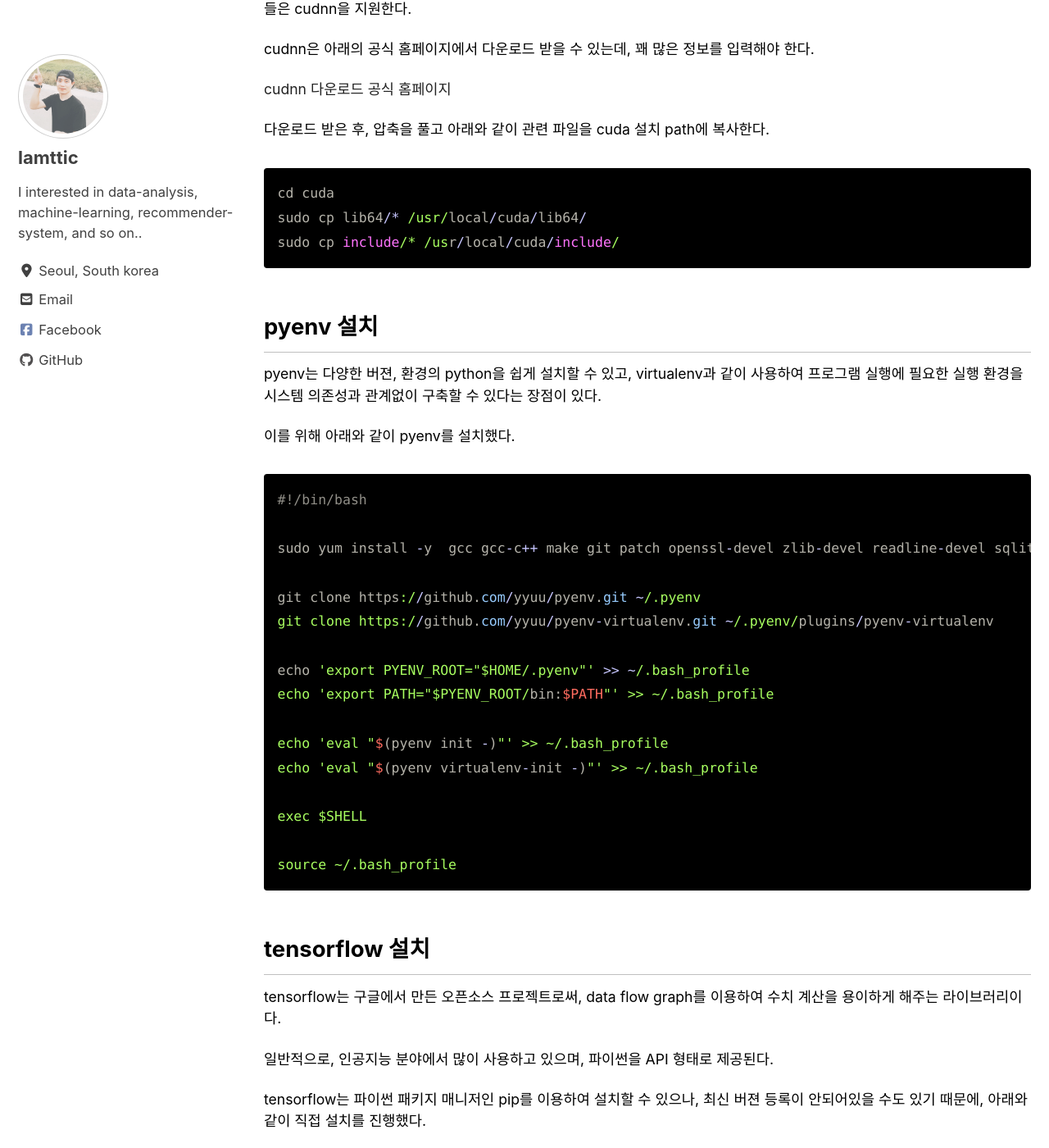
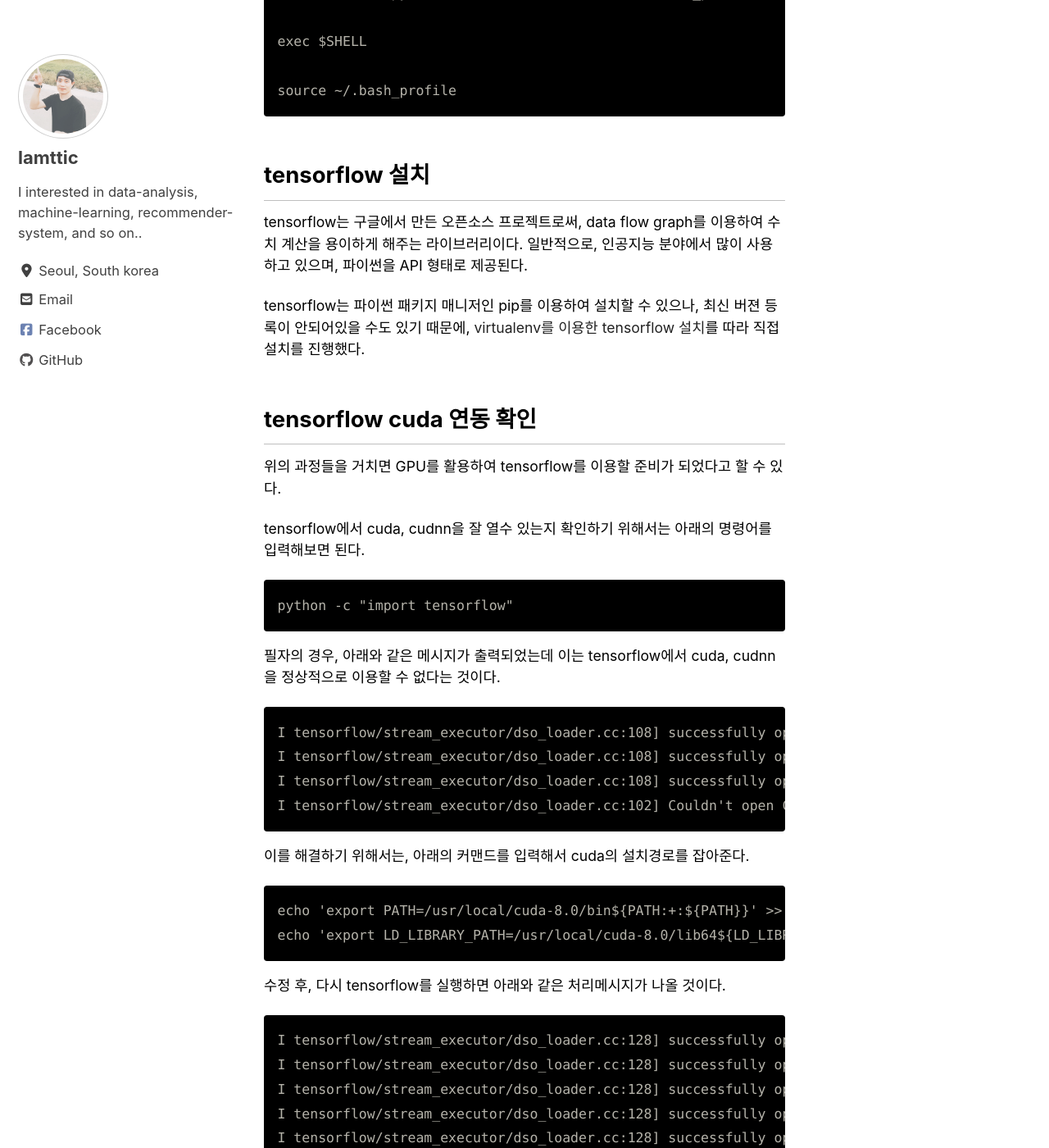
Before and after one commit to lamttic/lamttic.github.io, a Jekyll site: the page built from _posts/2016-12-29-01.markdown, in a window 1280 px wide and 1400 px high, scrolled down 3572 px. Shown: the whole window at 82% size. Built offline with Jekyll 4.4.1, drawn with Linux system fonts in a browser that asks for light colours; cached includes are drawn as plain includes; nearby versions of some CDN libraries; some of the changed text lies outside the part shown.

Commit message:
2016-12-29-01 글 수정

````diff
--- a/_posts/2016-12-29-01.markdown
+++ b/_posts/2016-12-29-01.markdown
@@ -1,44 +1,22 @@
 ---
 layout: single
-classes: wide
 excerpt: ""
 title: "딥러닝 테스트용 PC 설치 및 설정"
 date: 2016-12-29 15:42:00 +0900
 tags: deep-learning pc install
 ---
 
-이번에 사내프로젝트의 일환으로 이미지 분석 및 처리를 위한 딥러닝 테스트 PC를 구매하였다.
+최근 사내프로젝트의 일환으로 이미지 분석 및 처리를 위한 딥러닝 테스트 PC를 구매하였다. 이 글에서는 딥러닝 테스트용으로 구매한 PC의 기본적인 설정을 했던 내 경험에 대해 기술하고자 한다.
 
-이 포스트는 딥러닝 테스트용으로 구매한 PC의 기본적인 설정을 하는 일련의 작업에 대해 기술하고자 한다.
-
-이번에 구매한 PC의 주요한 하드웨어 스펙은 다음과 같다.
+이번에 구매한 PC의 주요한 하드웨어 스펙은 다음과 같다. 구매한 부품 중 가장 중요하게 생각해야 할 부품은 그래픽 카드, 파워, 케이스이다.
 
 ![PC 하드웨어 스펙]({{ site.url }}/assets/images/2016-12-29-01-01.png)
 
-딥러닝용 PC 구매에서 중요한 부분은 GPU, 파워, 케이스라고 할 수 있다.
-
-자세한 내용은 관련 블로그를 참고하면 될 것 같다.
-~~[관련 블로그]~~
-
 ## OS 설치
 
-우선 OS는 Linux 계열 중 CentOS 7을 설치하기로 했다.(이 중 mininal 버젼 설치)
+우선 OS는 Linux 계열 중 CentOS 7을 설치하기로 했다.(이 중 mininal 버젼 설치) 별 다른 이유는 없었고 Windows는 개발용으로 적합하지 않았고, 다른 개발 서버와 서버 계열을 맞추는게 여러모로 편했기 때문이다.
 
-별 다른 이유는 없었고 Windows는 개발용으로 적합하지 않았고, 다른 개발 서버와 서버 계열을 맞추는게 여러모로 편했기 때문이다.
-
-부팅 디스크를 만드는 것은 아래의 블로그를 참고했다.
-
-[부팅 디스크 참고 블로그]
-
-블로그에서 언급된 프로그램 중 `win32diskimagek`를 이용하여 부팅디스크를 만들었고, BIOS 설정에서 시동디스크를 변경하여 설치를 시작했다.
-
-설치가 잘 되는 듯 하다가 모니터가 갑자기 먹통이 된다....
-
-정신이 아득하다.....
-
-검색해보니, 구매한 gtx 1080의 Driver가 설치가 되지 않아 모니터가 IO를 받을 수 없는 문제라 한다.
-
-해결책은 원격 접속을 통해 Driver를 설치하란다..(~~저기 뭐 OS가 설치완료되어야 원격 접속을 하지요...~~)
+`win32diskimagek`를 이용하여 부팅디스크를 만들었고, BIOS 설정에서 시동디스크를 변경하여 설치를 시작했다. 설치가 잘 되는 듯 하다가 모니터가 갑자기 먹통이 된다.... 정신이 아득하다..... 검색해보니, 구매한 gtx 1080의 Driver가 설치가 되지 않아 모니터가 IO를 받을 수 없는 문제라 한다. 해결책은 원격 접속을 통해 Driver를 설치하란다..(~~저기 뭐 OS가 설치완료되어야 원격 접속을 하지요...~~)
 
 정신을 차려보자.
 
@@ -47,15 +25,13 @@ tags: deep-learning pc install
 1. 그래픽 카드 DVI에 연결되어 있는 모니터 케이블을 메인보드 DVI에 연결
 1. BIOS에서 GPU 선택 옵션을 AUTO로 변경
 
-설치를 다시 시작한다. 설치가 잘된다.
-
-네트워크, 계정 정보 등 여러가지 옵션들을 내가 원하는대로 정한 후, 설치를 완료하도록 하자.
+설치를 다시 시작한다. 설치가 잘된다. 네트워크, 계정 정보 등 여러가지 옵션들을 내가 원하는대로 정한 후, 설치를 완료하도록 하자.
 
 ## 기본 설정
 
 CentOS 7을 설치하고 나서, 기본적인 기능을 위해 다음과 같은 스크립트를 실행시켰다.
 
-{% highlight ruby %}
+```
 #!/bin/bash
 
 sudo yum update
@@ -63,57 +39,34 @@ sudo yum install net-tools
 sudo yum install vim-enhanced
 sudo yum install git
 sudo yum install wget
-{% endhighlight %}
+```
 
 vim을 사용하지 않는 사용자라면 vim-enhanced를 설치하지 않아도 된다.
 
 ## 그래픽 드라이버 설치
 
-그래픽 드라이버 설치는 아래의 블로그를 참고하여 설치하였다.
-
-[그래픽 드라이버 설치 블로그]
-
-설치를 위해 필요한 전처리를 해주고 아래의 NVIDIA 공식 홈페이지를 가서, 자신의 OS와 GPU에 맞는 옵션을 선택하여 드라이버를 다운로드한다.
-
-(다운로드 링크가 직접적으로 제공되지 않아, 직접 다운로드 받은 후 파일을 scp로 이동시켰다.)
-
-[NVIDIA 드라이버 공식 홈페이지]
+그래픽 드라이버 설치는 [그래픽 드라이버 설치 블로그]를 참고하여 설치하였다. 설치를 위해 필요한 전처리를 해주고 [NVIDIA 드라이버 공식 홈페이지]를 가서, 자신의 OS와 GPU에 맞는 옵션을 선택하여 드라이버를 다운로드한다. (다운로드 링크가 직접적으로 제공되지 않아, 직접 다운로드 받은 후 파일을 scp로 이동시켰다.)
 
 다운로드 받은 run 파일을 다음과 같이 실행시키고 안내에 따라 설치를 완료하면 된다.
 
-{% highlight ruby %}
+```
 bash NVIDIA-Linux-x86-64-375.26.run
-{% endhighlight %}
+```
 
 ## cuda 및 cudnn 설치
 
-cuda는 GPU에서 수행하는 일련의 알고리즘을 여러 표준 언어를 사용해서 작성할 수 있도록 하는 기술이다.
+cuda는 GPU에서 수행하는 일련의 알고리즘을 여러 표준 언어를 사용해서 작성할 수 있도록 하는 기술이다. 우리가 비싼 돈을 들여 GPU를 구매한 이유도 바로 이 기술 때문인데, 이 기술이 딥러닝에 필요한 엄청난 양의 연산을 GPU에서 병렬 연산처리할 수 있도록 지원해주기 때문이다. [cuda 설치 안내 홈페이지]에서 안내하는대로 설치를 진행하면 cuda 설치를 완료할 수 있다. cuda 설치파일을 받는 방법은 다양한 방법이 존재하는데, [cuda 다운로드 공식 홈페이지]에서 자신의 옵션에 맞게 선택하여 진행하면 된다.
 
-우리가 비싼 돈을 들여 GPU를 구매한 이유도 바로 이 기술 때문인데, 이 기술이 딥러닝에 필요한 엄청난 양의 연산을 GPU에서 병렬 연산처리할 수 있도록 지원해주기 때문이다.
-
-아래의 공식 홈페이지에서 안내하는대로 설치를 진행하면 cuda 설치를 완료할 수 있다.
-
-[cuda 설치 안내 홈페이지]
-
-cuda 설치파일을 받는 방법은 다양한 방법이 존재하는데, 아래 홈페이지에서 자신의 옵션에 맞게 선택하여 진행하면 된다.
-
-[cuda 다운로드 공식 홈페이지]
-
-cuda 설치가 완료되면 cudnn을 설치하도록 한다.
-
-cudnn은 딥러닝을 위해 고안된 GPU 특화 라이브러리로써, 대다수의 딥러닝 관련 프레임워크(Caffe, Tensorflow, Theano 등)들은 cudnn을 지원한다.
-
-cudnn은 아래의 공식 홈페이지에서 다운로드 받을 수 있는데, 꽤 많은 정보를 입력해야 한다.
-
-[cudnn 다운로드 공식 홈페이지]
+cuda 설치가 완료되면 cudnn을 설치하도록 한다. cudnn은 딥러닝을 위해 고안된 GPU 특화 라이브러리로써, 대다수의 딥러닝 관련 프레임워크(Caffe, Tensorflow, Theano 등)들은 cudnn을 지원한다. cudnn은 [cudnn 다운로드 공식 홈페이지]
+에서 다운로드 받을 수 있는데, 꽤 많은 정보를 입력해야 한다.
 
 다운로드 받은 후, 압축을 풀고 아래와 같이 관련 파일을 cuda 설치 path에 복사한다.
 
-{% highlight ruby %}
+```
 cd cuda
 sudo cp lib64/* /usr/local/cuda/lib64/
 sudo cp include/* /usr/local/cuda/include/
-{% endhighlight %}
+```
 
 ## pyenv 설치
 
@@ -121,7 +74,7 @@ pyenv는 다양한 버젼, 환경의 python을 쉽게 설치할 수 있고, virt
 
 이를 위해 아래와 같이 pyenv를 설치했다.
 
-{% highlight ruby %}
+```
 #!/bin/bash
 
 sudo yum install -y  gcc gcc-c++ make git patch openssl-devel zlib-devel readline-devel sqlite-devel bzip2-devel
@@ -138,17 +91,13 @@ echo 'eval "$(pyenv virtualenv-init -)"' >> ~/.bash_profile
 exec $SHELL
 
 source ~/.bash_profile
-{% endhighlight %}
+```
 
 ## tensorflow 설치
 
-tensorflow는 구글에서 만든 오픈소스 프로젝트로써, data flow graph를 이용하여 수치 계산을 용이하게 해주는 라이브러리이다.
+tensorflow는 구글에서 만든 오픈소스 프로젝트로써, data flow graph를 이용하여 수치 계산을 용이하게 해주는 라이브러리이다. 일반적으로, 인공지능 분야에서 많이 사용하고 있으며, 파이썬을 API 형태로 제공된다.
 
-일반적으로, 인공지능 분야에서 많이 사용하고 있으며, 파이썬을 API 형태로 제공된다.
-
-tensorflow는 파이썬 패키지 매니저인 pip를 이용하여 설치할 수 있으나, 최신 버젼 등록이 안되어있을 수도 있기 때문에, 아래와 같이 직접 설치를 진행했다.
-
-[virtualenv를 이용한 tensorflow 설치]
+tensorflow는 파이썬 패키지 매니저인 pip를 이용하여 설치할 수 있으나, 최신 버젼 등록이 안되어있을 수도 있기 때문에, [virtualenv를 이용한 tensorflow 설치]를 따라 직접 설치를 진행했다.
 
 ## tensorflow cuda 연동 확인
 
@@ -156,43 +105,38 @@ tensorflow는 파이썬 패키지 매니저인 pip를 이용하여 설치할 수
 
 tensorflow에서 cuda, cudnn을 잘 열수 있는지 확인하기 위해서는 아래의 명령어를 입력해보면 된다.
 
-{% highlight ruby %}
+```
 python -c "import tensorflow"
-{% endhighlight %}
+```
 
-필자의 경우, 아래와 같은 메시지가 출력되었는데
+필자의 경우, 아래와 같은 메시지가 출력되었는데 이는 tensorflow에서 cuda, cudnn을 정상적으로 이용할 수 없다는 것이다.
 
-이는 tensorflow에서 cuda, cudnn을 정상적으로 이용할 수 없다는 것이다.
-
-{% highlight ruby %}
+```
 I tensorflow/stream_executor/dso_loader.cc:108] successfully opened CUDA library libcublas.so.7.0 locally
 I tensorflow/stream_executor/dso_loader.cc:108] successfully opened CUDA library libcudnn.so locally
 I tensorflow/stream_executor/dso_loader.cc:108] successfully opened CUDA library libcufft.so.7.0 locally
 I tensorflow/stream_executor/dso_loader.cc:102] Couldn't open CUDA library libcuda.so.1. LD_LIBRARY_PATH:...
-{% endhighlight %}
+```
 
 이를 해결하기 위해서는, 아래의 커맨드를 입력해서 cuda의 설치경로를 잡아준다.
 
-{% highlight ruby %}
+```
 echo 'export PATH=/usr/local/cuda-8.0/bin${PATH:+:${PATH}}' >> ~/.bash_profile
 echo 'export LD_LIBRARY_PATH=/usr/local/cuda-8.0/lib64${LD_LIBRARY_PATH:+:${LD_LIBRARY_PATH}}' >> ~/.bash_profile
-{% endhighlight %}
+```
 
 수정 후, 다시 tensorflow를 실행하면 아래와 같은 처리메시지가 나올 것이다.
 
-{% highlight ruby %}
+```
 I tensorflow/stream_executor/dso_loader.cc:128] successfully opened CUDA library libcublas.so locally
 I tensorflow/stream_executor/dso_loader.cc:128] successfully opened CUDA library libcudnn.so locally
 I tensorflow/stream_executor/dso_loader.cc:128] successfully opened CUDA library libcufft.so locally
 I tensorflow/stream_executor/dso_loader.cc:128] successfully opened CUDA library libcuda.so.1 locally
 I tensorflow/stream_executor/dso_loader.cc:128] successfully opened CUDA library libcurand.so locally
-{% endhighlight %}
+```
 
-다음 포스트에는 keras를 이용하여, 이미지 카테고리를 분류하는 작업을 진행하고자 한다.
+다음 글에서는 keras를 이용하여, 이미지 카테고리를 분류하는 작업을 진행하고자 한다.
 
-
-[관련 블로그]: http://tmmse.xyz/gpureccom/
-[부팅 디스크 참고 블로그]: http://www.definejava.net/61
 [NVIDIA 드라이버 공식 홈페이지]: http://www.nvidia.co.kr/Download/index.aspx?lang=kr
 [그래픽 드라이버 설치 블로그]: http://sunyzero.tistory.com/218
 [cuda 설치 안내 홈페이지]: http://docs.nvidia.com/cuda/cuda-installation-guide-linux/index.html#package-manager-installation
````
